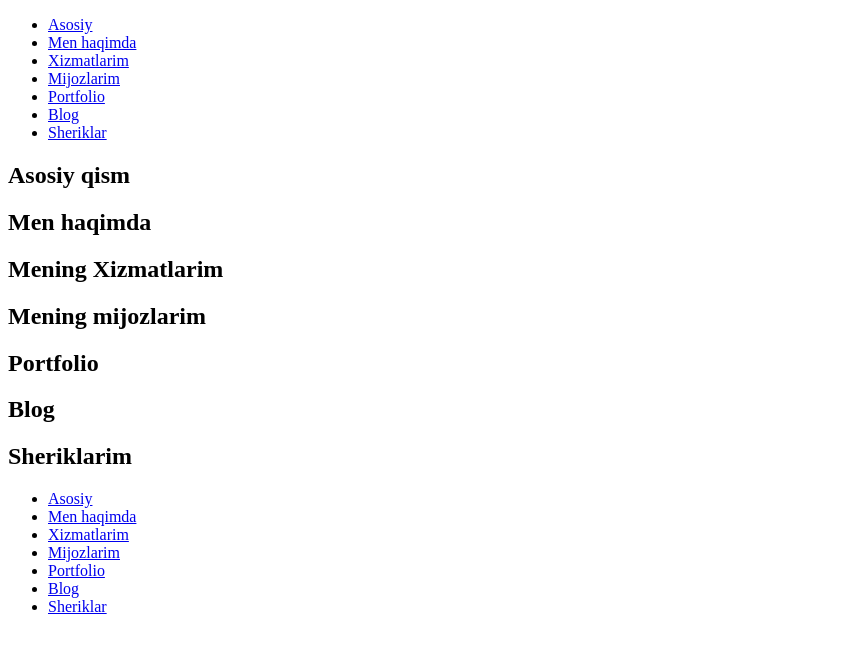
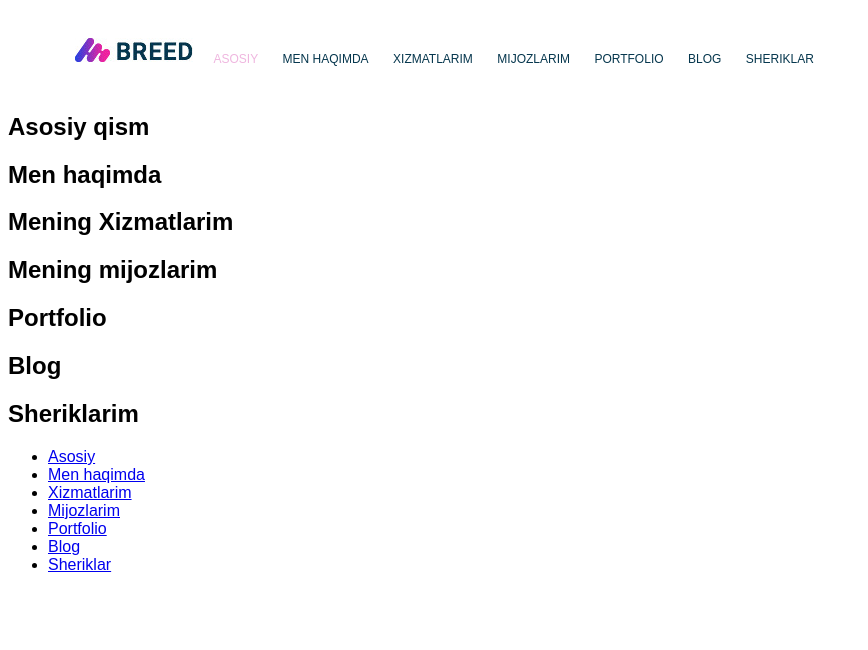
Before and after one commit to azamatxayitov/loyiha-v2, a plain HTML site: page index.html in a window 1280 px wide. Shown: the whole page, without its empty margins (0-868 px from the left). Drawn offline with Linux system fonts and the light colour scheme.

Commit message:
creating header section and adding logo

```diff
--- a/index.html
+++ b/index.html
@@ -9,10 +9,16 @@
 </head>
 <body>
     <!--Header Section-->
+    <div class="container">
         <header class="main-header">
+            <div class="main-header__brand">
+                <a href="index.html">
+                    <img src="img/logo.jpg" alt="logo">
+                </a>
+            </div>
             <nav class="main-navigation">
                 <ul class="main-navigation__items">
-                <li class="main-navigation__item">
+                    <li class="main-navigation__item active">
                         <a href="#">Asosiy</a>
                     </li>
                     <li class="main-navigation__item">
@@ -36,6 +42,7 @@
                 </ul>
             </nav>
         </header>
+    </div>
     <!--/Header Section-->
 
     <!--Main Section-->
@@ -109,6 +116,5 @@
             </nav>
         </footer>
     <!--/Footer-->
-
 </body>
 </html>
--- a/main.css
+++ b/main.css
@@ -0,0 +1,45 @@
+body {
+    font-family: sans-serif;
+}
+
+.container {
+    width: 1140px;
+    margin: 0 auto;
+}
+
+.main-navigation__brand {
+    display: inline-block;
+    vertical-align: middle;
+}
+
+.main-header__brand {
+    display: inline-block;
+    padding: 30px 20px 0px 5px;
+    width: 64px;
+}
+
+.main-navigation {
+    display: inline-block;
+    vertical-align: middle;
+}
+
+.main-navigation__item {
+    display: inline-block;
+    padding: 10px;
+}
+
+.main-navigation__item a {
+    color: #05364d;
+    text-decoration: none;
+    font-size: 12px;
+    text-transform: uppercase;
+    font-weight: 500;
+}
+
+.main-navigation__item a:hover {
+    color: #efb6df;
+}
+
+.main-navigation__item.active a {
+    color: #efb6df;
+}
```
Also changed, not shown: img/logo (1).png (added), img/logo.jpg (added), img/logo.png (added). Lines whose indentation alone changed are shown as unchanged.
